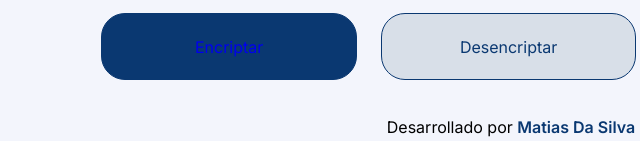
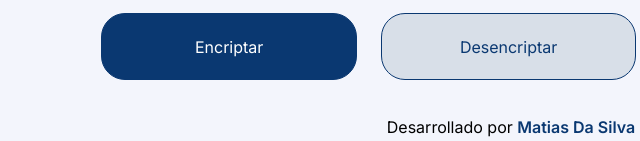
Before and after one commit to maybe9999/Desafio-encriptador-de-texto, a plain HTML site: page index.html in a window 1280 px wide. Shown: the part 656-797 px from the top of the page, 129-769 px from the left. Drawn offline with Linux system fonts and the light colour scheme.

Commit message:
Update style.css

```diff
--- a/style/style.css
+++ b/style/style.css
@@ -123,6 +123,9 @@ a {
     height: 67px;
     width: 50%;
     font-size: 16px;
+}
+.cuerpo__encriptador__botones__encriptar a{
+    color: var(--color-terciario);
 }
 
 .cuerpo__encriptador__botones__desencriptar{
```
